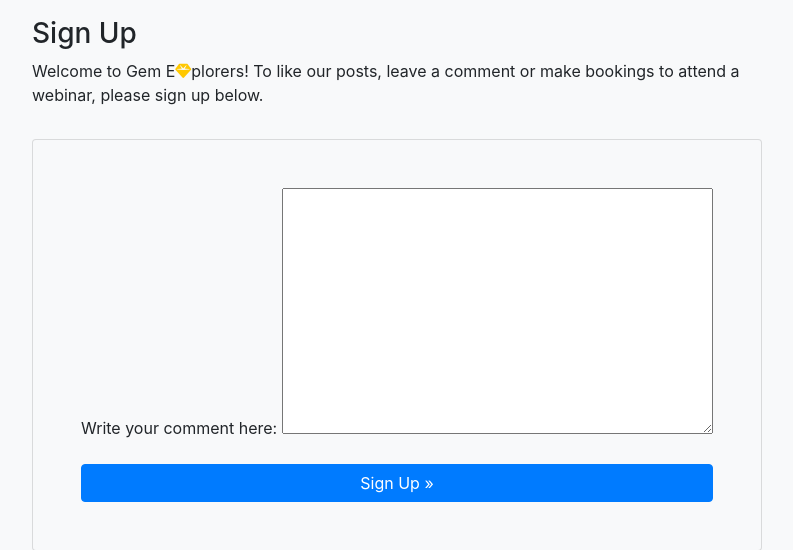
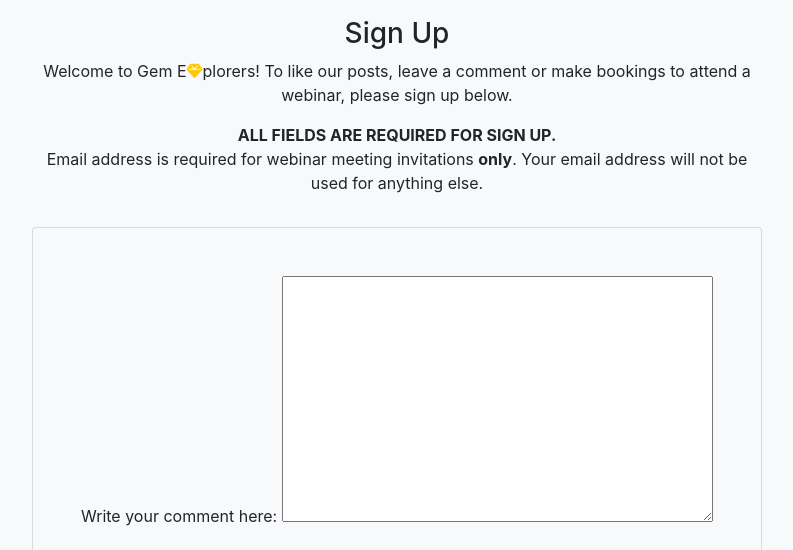
Before and after one commit to Antonyeaster/gem-explorers, a Django app: template templates/account/signup.html in a window 1280 px wide. Shown: the part 74-624 px from the top of the page, without its empty margins (243-1036 px from the left). Run offline with Django 3.2, Linux system fonts and the light colour scheme; the template is opened without the code that fills it: values that come from a table or form of the project are taken from there, others are empty; some libraries are stand-ins or nearby versions.

Commit message:
Make email required in allauth sign up

```diff
--- a/gemexplorers/settings.py
+++ b/gemexplorers/settings.py
@@ -57,6 +57,10 @@ INSTALLED_APPS = [
 ]
 
 ACCOUNT_EMAIL_VERIFICATION = 'none'
+
+ACCOUNT_FORMS = {
+    'signup': 'gems.forms.CustomSignupForm',
+}
 
 SITE_ID = 1
 
--- a/gems/forms.py
+++ b/gems/forms.py
@@ -1,5 +1,14 @@
 from .models import Comment
 from django import forms
+from allauth.account.forms import SignupForm
+
+
+class CustomSignupForm(SignupForm):
+    def __init__(self, *args, **kwargs):
+        super().__init__(*args, **kwargs)
+
+        self.fields['email'].required = True
+        self.fields['email'].label = 'Email Address'
 
 
 class CommentForm(forms.ModelForm):
--- a/templates/account/signup.html
+++ b/templates/account/signup.html
@@ -6,12 +6,16 @@
 
 {% block content %}
 <div class="container">
-    <div class="row">
+    <div class="row text-center">
         <div class="col-md-8 mt-3 offset-md-2">
             <h3>{% trans "Sign Up" %}</h3>
 
             <p>{% blocktrans %}Welcome to Gem E<i class="fa-solid fa-gem" style="color: #ffc800;"></i>plorers! To like our posts, leave a comment or make bookings to attend a webinar, please sign up below.
                     {% endblocktrans %}</p>
+            <p><strong>ALL FIELDS ARE REQUIRED FOR SIGN UP.</strong>
+                <br>
+                Email address is required for webinar meeting invitations <strong>only</strong>. Your email address will not be used for anything
+                else.</p>
         </div>
     </div>
     <div class="row">
@@ -21,6 +25,7 @@
                 {{ form.as_p }}
                 {% if redirect_field_value %}
                 <input type="hidden" name="{{ redirect_field_name }}" value="{{ redirect_field_value }}" />
+
                 {% endif %}
                 <button class="btn btn-primary right" type="submit">{% trans "Sign Up" %} &raquo;</button>
             </form>
```
